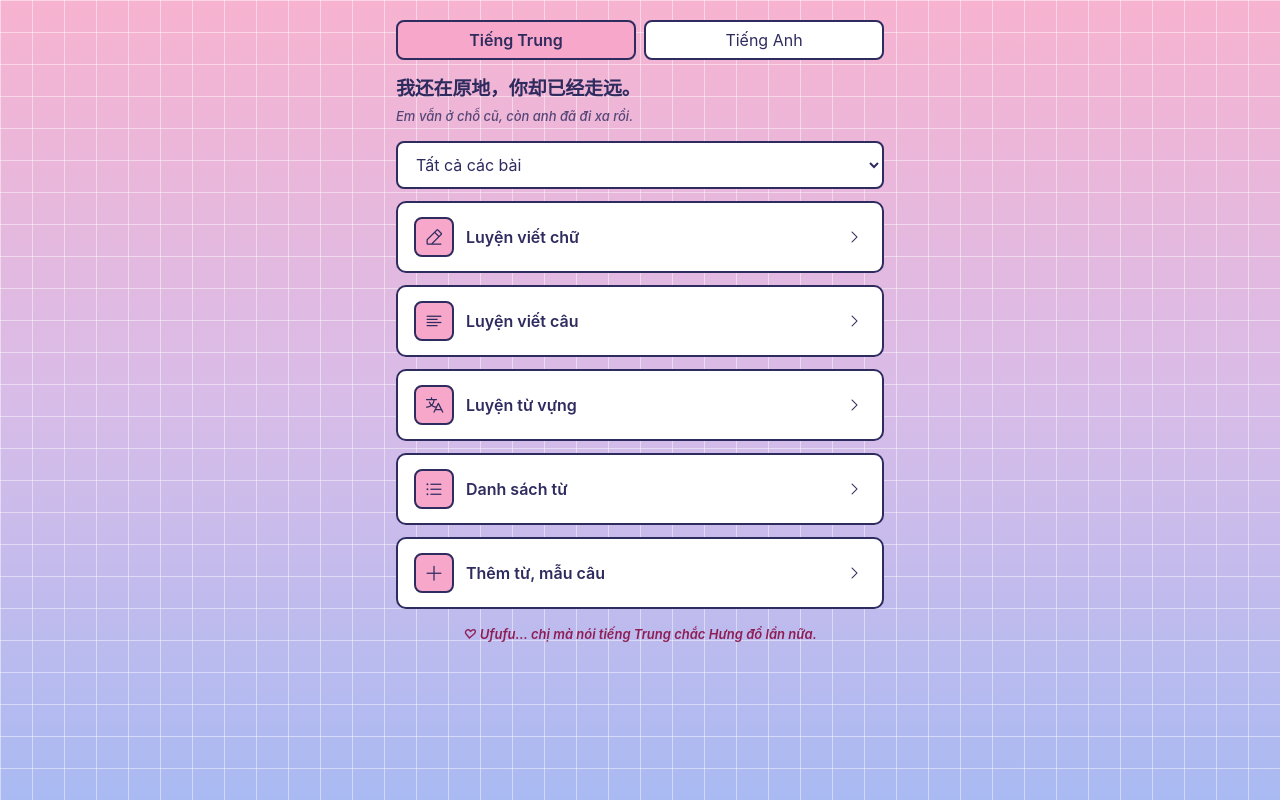
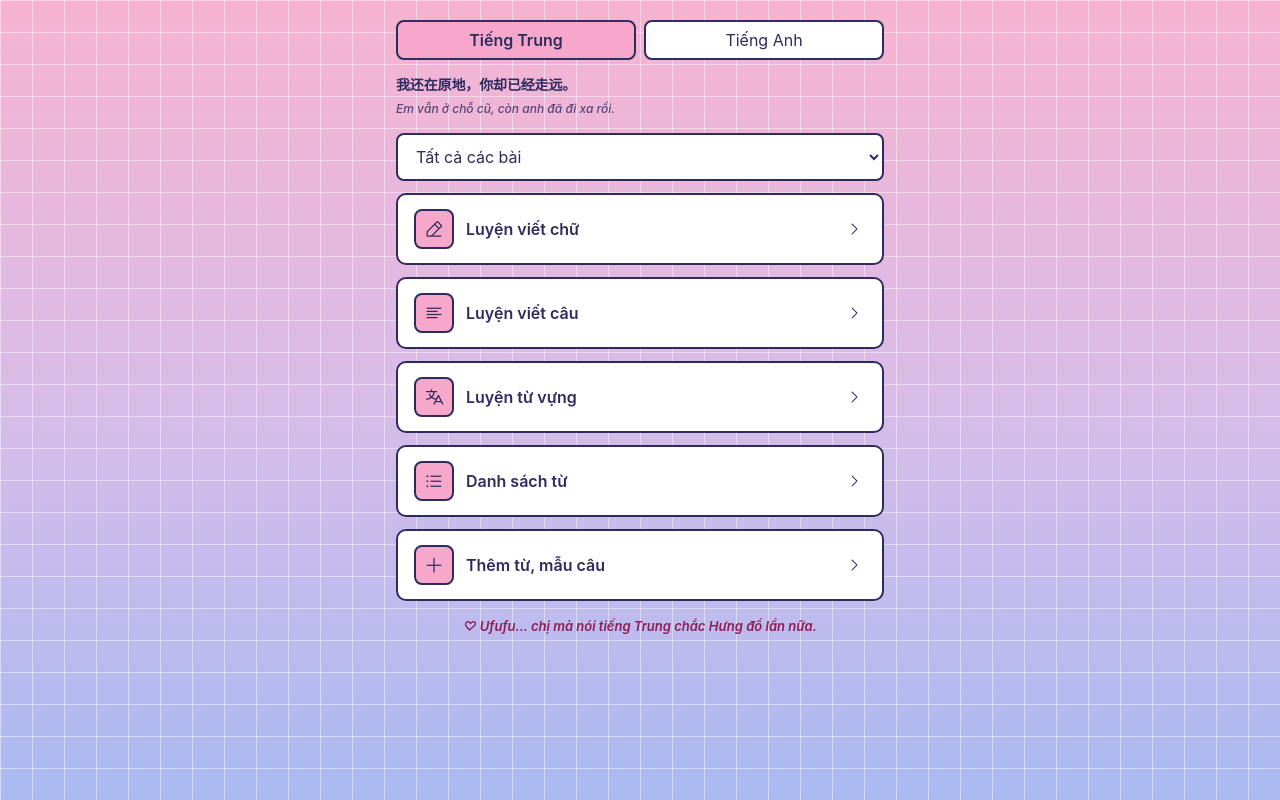
Before and after one commit to khanhhung142/hskchinese, a website with bundled scripts: page index.html in a window 1280 px wide. Built offline with nearby package versions, Linux system fonts and the light colour scheme.

Commit message:
Tiêu đề trang chủ: 14px, nghĩa 12px

```diff
--- a/css/app.css
+++ b/css/app.css
@@ -111,7 +111,7 @@ button { cursor: pointer; }
 
 /* Home */
 .home-head { display: flex; align-items: baseline; justify-content: space-between; gap: 12px; }
-.home-head h1 { margin: 0; font-size: 19px; line-height: 1.35; letter-spacing: -.01em; text-wrap: balance; }
+.home-head h1 { margin: 0; font-size: 14px; line-height: 1.35; letter-spacing: -.01em; text-wrap: balance; }
 .lesson {
   margin-top: 20px; padding: 24px 20px 20px;
   background: var(--surface); border: 1px solid var(--line); border-radius: var(--r-box); box-shadow: var(--shadow);
@@ -347,7 +347,7 @@ body {
 /* Typing on a phone: unstick the footer so the answer box is never covered. */
 body.typing .card .en { display: none; }
 body.typing .footer { position: static; background: none; }
-.home-head h1 small { display: block; margin-top: 6px; font-size: 13px; font-weight: 500; font-style: italic; color: var(--text); opacity: .8; letter-spacing: 0; }
+.home-head h1 small { display: block; margin-top: 6px; font-size: 12px; font-weight: 500; font-style: italic; color: var(--text); opacity: .8; letter-spacing: 0; }
 .home-head h1 > .han { word-break: keep-all; }
 .search { width: 100%; min-height: 48px; padding: 0 14px; font: inherit; color: var(--text); border: 2.5px solid var(--line); border-radius: var(--r-ctl); background: var(--surface); }
 .search:focus { outline: none; border-color: var(--accent); }
```
